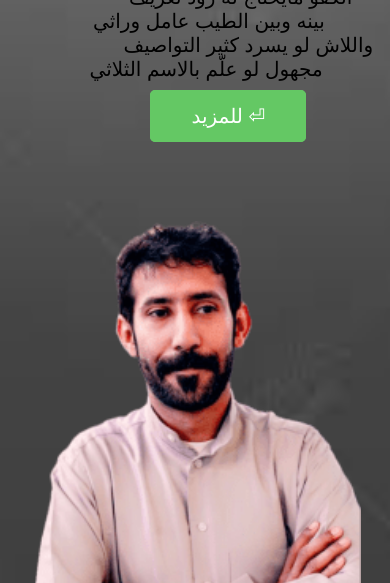
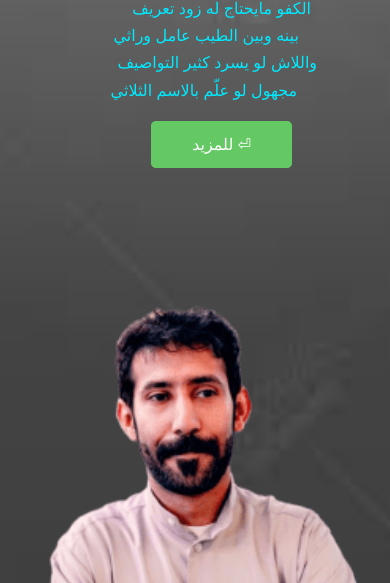
Before and after one commit to TrrOy7/ali, a plain HTML site: page index.html in a window 390 px wide. Shown: the part 261-844 px from the top of the page. Drawn offline with Linux system fonts and the light colour scheme.

Commit message:
style.css

```diff
--- a/css/style.css
+++ b/css/style.css
@@ -95,8 +95,8 @@
     font-size: 40px;
     color: #64c864;
 }
-.dev-text p{
-    color: #fafafa;
+.dev-text pre{
+    color: #00eaff;
     font-size: 40px;
     margin: 10px 0 50px;
     line-height: 1.7;
@@ -172,7 +172,7 @@ font-size: 50px;
 .dev-text span{
     font-size: 30px;
 }
-.dev-text p{
+.dev-text pre{
     font-size: 30px;
 }
 }
@@ -183,7 +183,7 @@ font-size: 50px;
     .dev-text span{
     font-size: 25px;
     }
-    .dev-text p{
+    .dev-text pre{
     font-size: 16px;
     }
     .div-img{
```
